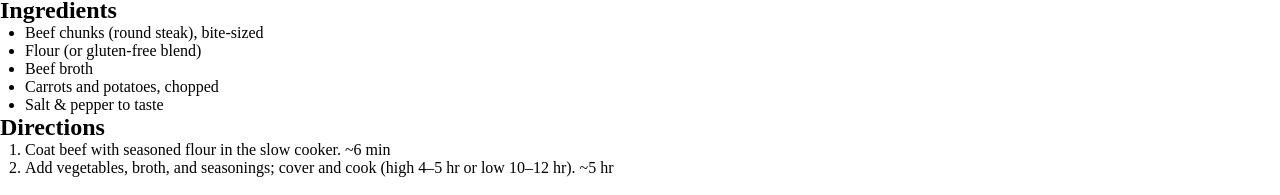
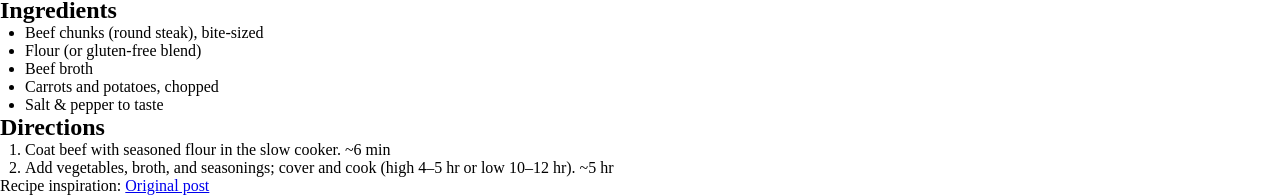
Before and after one commit to NyeinSuThwe/ex8-example, a plain HTML site: page index.html in a window 1280 px wide. Shown: the part 898-1093 px from the top of the page. Drawn offline with Linux system fonts and the light colour scheme.

Commit message:
paragraph source link

```diff
--- a/index.html
+++ b/index.html
@@ -34,6 +34,14 @@
       </li>
     </ol>
   </section>
+  <p class="source">
+    Recipe inspiration:
+    <a href="https://www.culinaryconcerto.com/autumn-beef-stew-slow-cooker/"
+       target="_blank" rel="noopener">
+       Original post
+    </a>
+  </p>
+</main>
 
 
 
```
